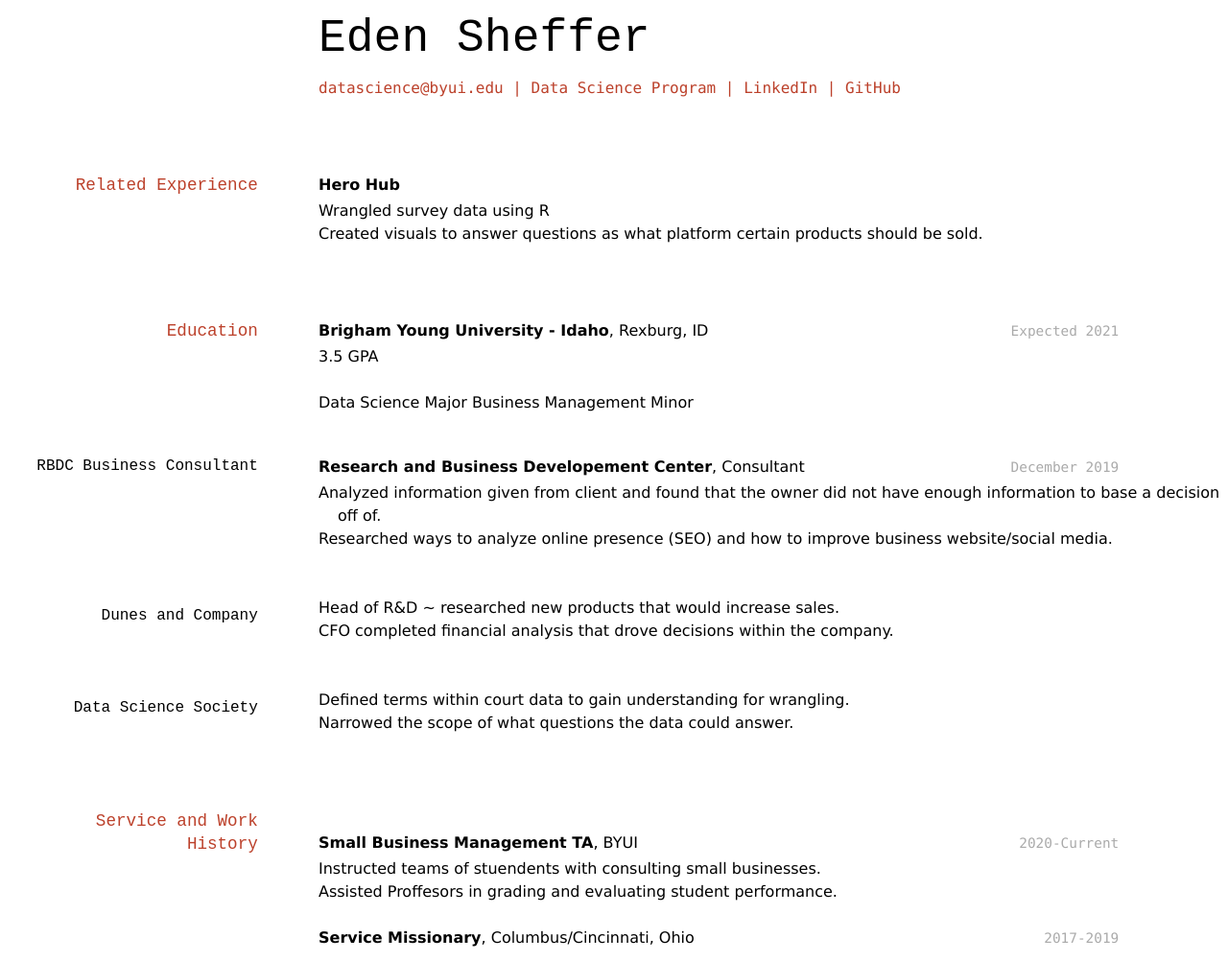
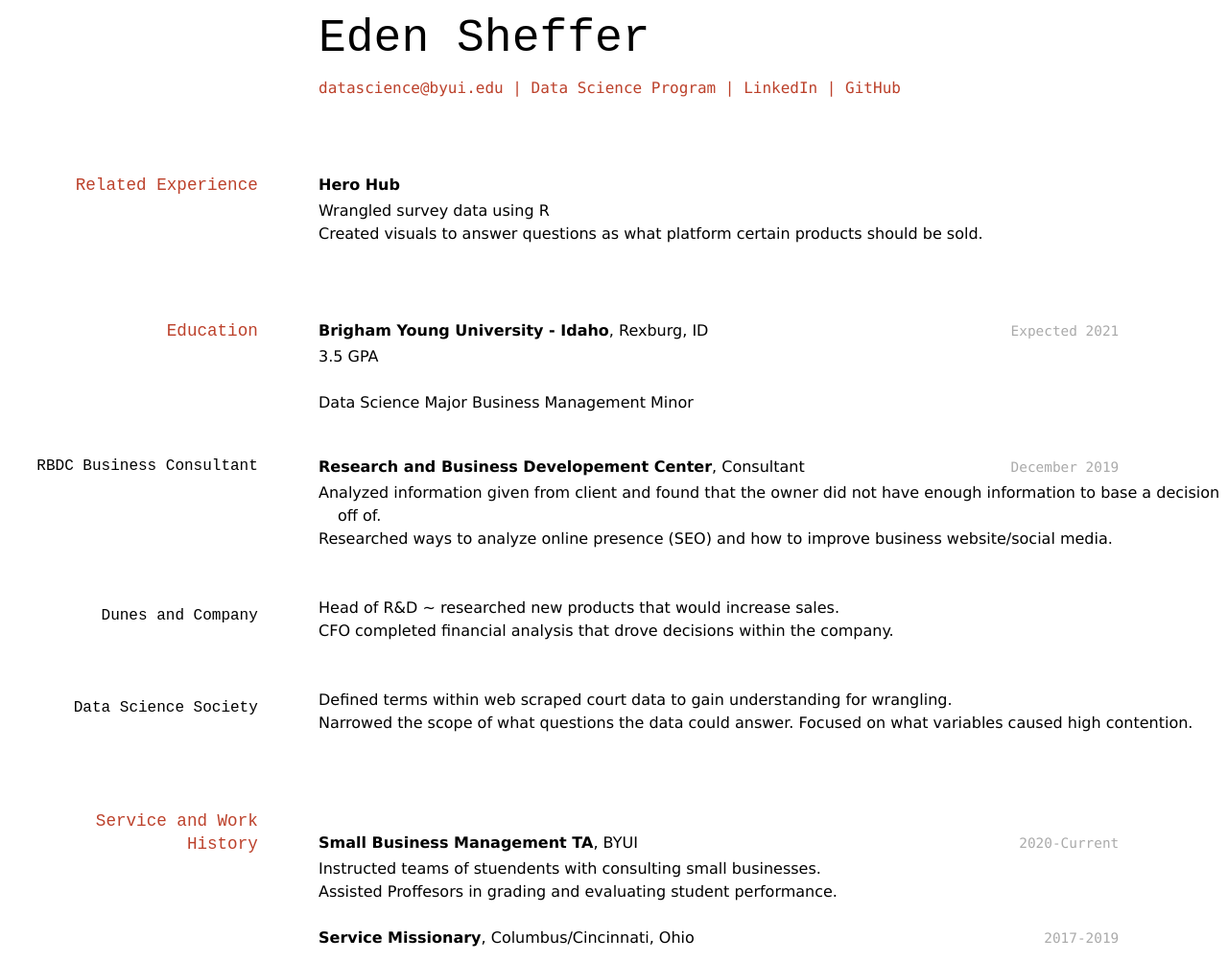
Before and after one commit to edensheffer/eden_resume, a Jekyll site: the page built from docs/index.md, in a window 1280 px wide. Shown: the whole page at 96% size. Built offline with Jekyll 4.4.1, drawn with Linux system fonts in a browser that asks for light colours.

Commit message:
Update index.md

```diff
--- a/docs/index.md
+++ b/docs/index.md
@@ -50,8 +50,8 @@ __Research and Business Developement Center__, Consultant
 
 ### Data Science Society
 
-- Defined terms within court data to gain understanding for wrangling.
-- Narrowed the scope of what questions the data could answer.
+- Defined terms within web scraped court data to gain understanding for wrangling.
+- Narrowed the scope of what questions the data could answer. Focused on what variables caused high contention.
 
 ## Service and Work History
 
```
